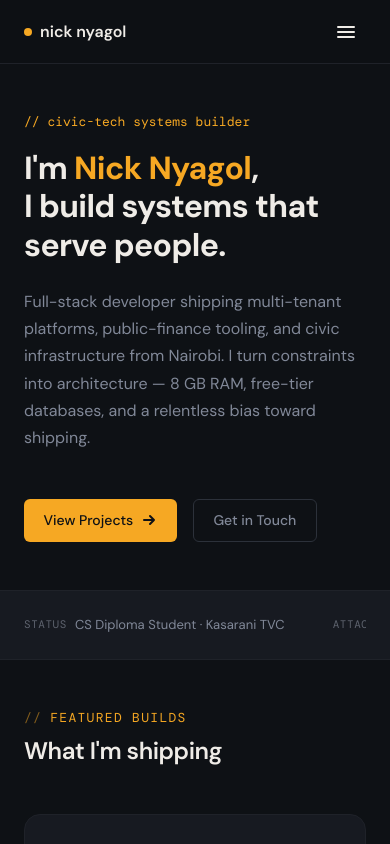
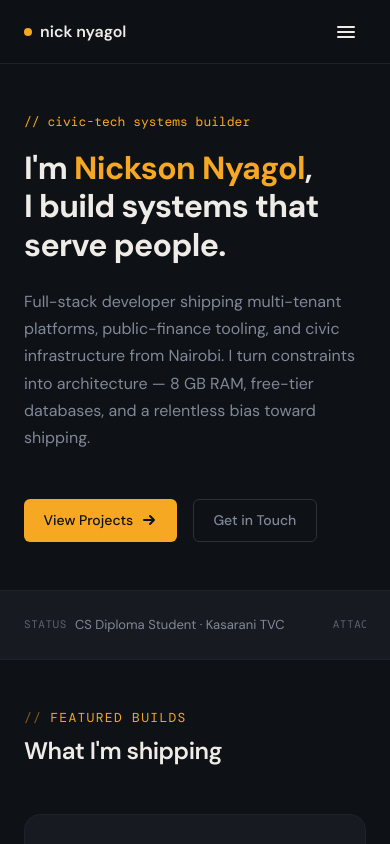
Before and after one commit to Clown-nerd/Potfolio-V3.2-, a Next.js app in the folder portfolio/: page / in a window 390 px wide. Shown: the top 844 px of the page. Built offline with nearby package versions, Linux system fonts and the light colour scheme.

Commit message:
update personal branding to Nickson Nyagol and add mobile development stack section

```diff
--- a/portfolio/app/layout.tsx
+++ b/portfolio/app/layout.tsx
@@ -6,14 +6,14 @@ import ScrollAnimator from "./components/ScrollAnimator";
 
 export const metadata: Metadata = {
   title: {
-    default: "Nick Nyagol · Civic-Tech Systems Builder",
-    template: "%s · Nick Nyagol",
+    default: "Nickson Nyagol · Civic-Tech Systems Builder",
+    template: "%s · Nickson Nyagol",
   },
   description:
     "Civic-tech systems builder shipping multi-tenant platforms and public-finance tooling from Nairobi.",
   metadataBase: new URL("https://nicknyagol.dev"),
   openGraph: {
-    title: "Nick Nyagol · Civic-Tech Systems Builder",
+    title: "Nickson Nyagol · Civic-Tech Systems Builder",
     description:
       "Civic-tech systems builder shipping multi-tenant platforms and public-finance tooling from Nairobi.",
     type: "website",
--- a/portfolio/app/page.tsx
+++ b/portfolio/app/page.tsx
@@ -9,7 +9,7 @@ export default function Home() {
         <div className="container">
           <p className="hero-tagline fade-up">// civic-tech systems builder</p>
           <h1 className="fade-up">
-            I&apos;m <span className="accent">Nick Nyagol</span>,<br />
+            I&apos;m <span className="accent">Nickson Nyagol</span>,<br />
             I build systems that serve people.
           </h1>
           <p className="hero-description fade-up">
```
Also changed, not shown: portfolio/app/stack/page.tsx (+9 -0 lines).
